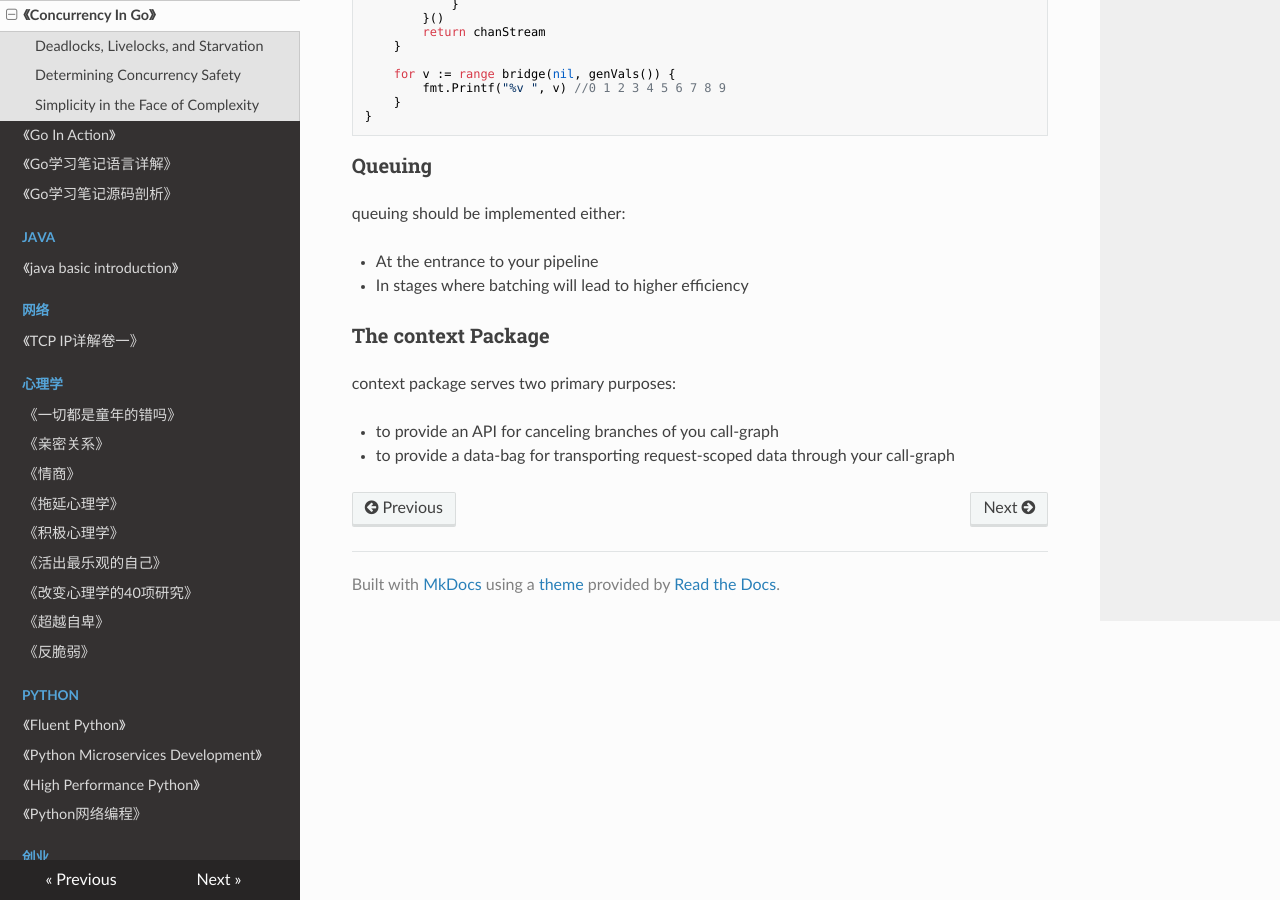
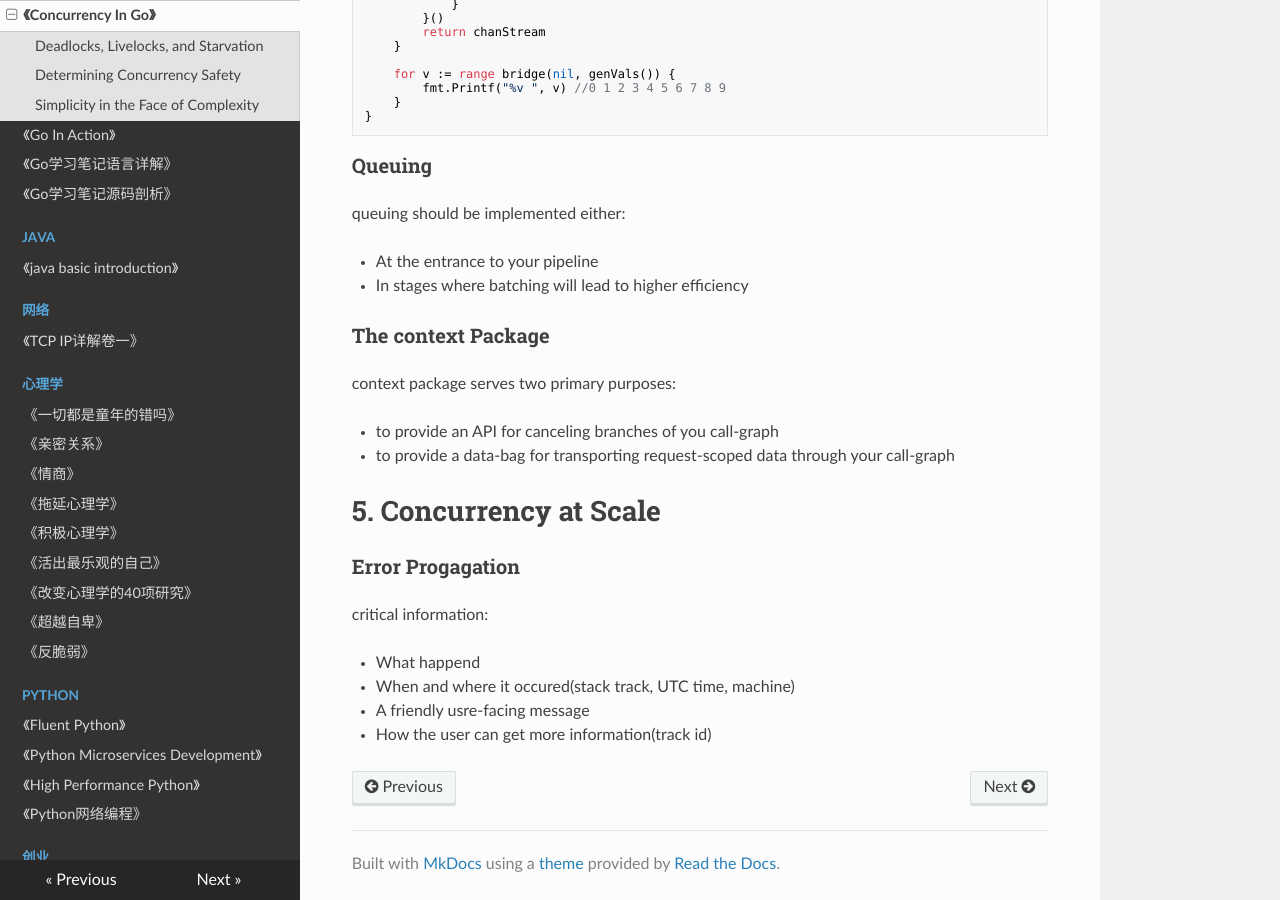
Before and after one commit to PegasusWang/booknotes, an MkDocs documentation site: the page built from docs/golang/concurrency-in-go/concurrency_in_go.md, in a window 1280 px wide and 900 px high, scrolled down 20291 px. Built offline with MkDocs 1.6.1, drawn with Linux system fonts in a browser that asks for light colours; nearby versions of some CDN libraries; old or Windows-style settings are respelled for this version of MkDocs.

Commit message:
Error Progagation

```diff
--- a/docs/golang/concurrency-in-go/concurrency_in_go.md
+++ b/docs/golang/concurrency-in-go/concurrency_in_go.md
@@ -1099,3 +1099,15 @@ context package serves two primary purposes:
 
 - to provide an API for canceling branches of you call-graph
 - to provide a data-bag for transporting request-scoped data through your call-graph
+
+
+# 5. Concurrency at Scale
+
+### Error Progagation
+
+critical information:
+
+- What happend
+- When and where it occured(stack track, UTC time, machine)
+- A friendly usre-facing message
+- How the user can get more information(track id)
```
